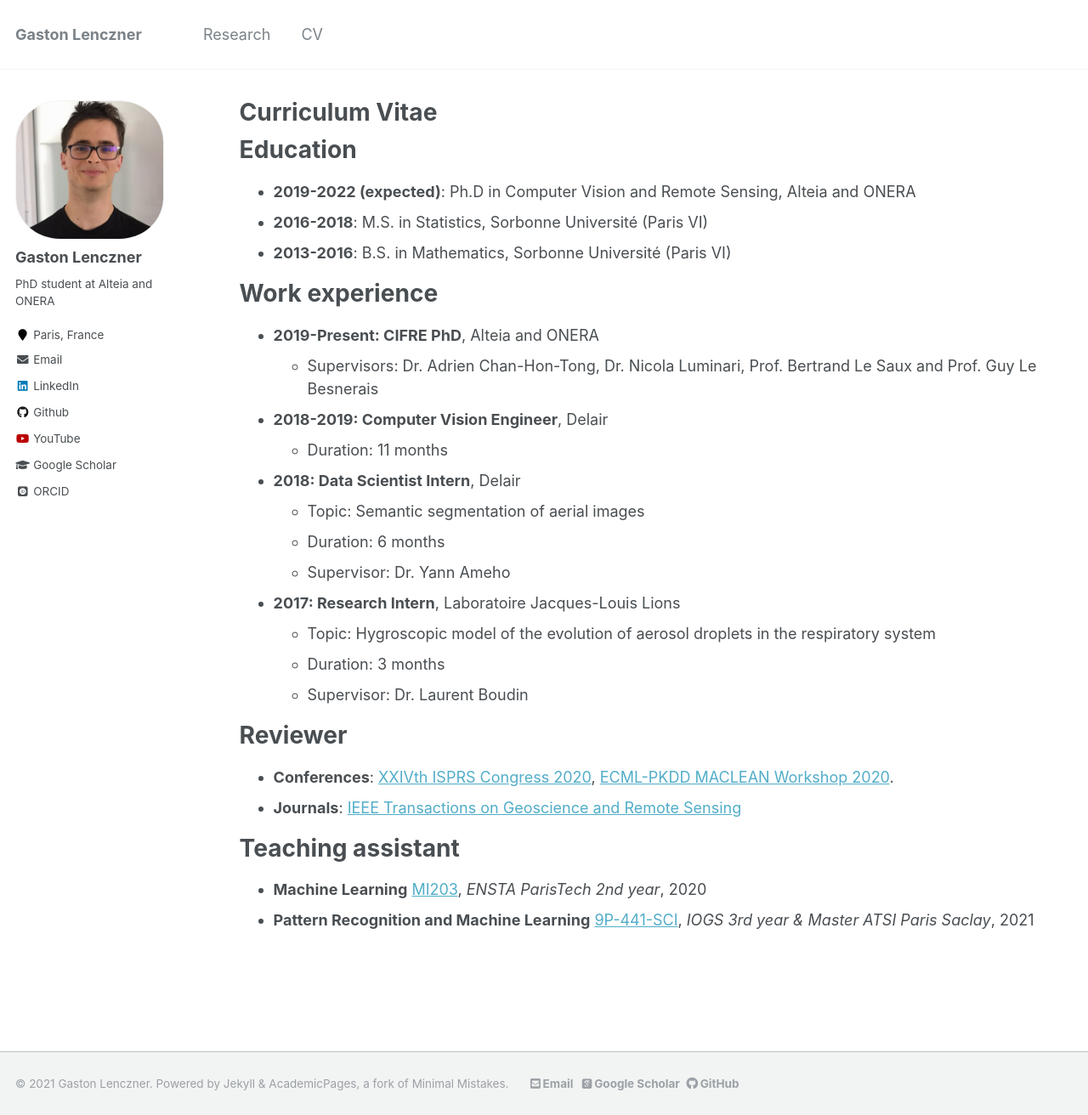
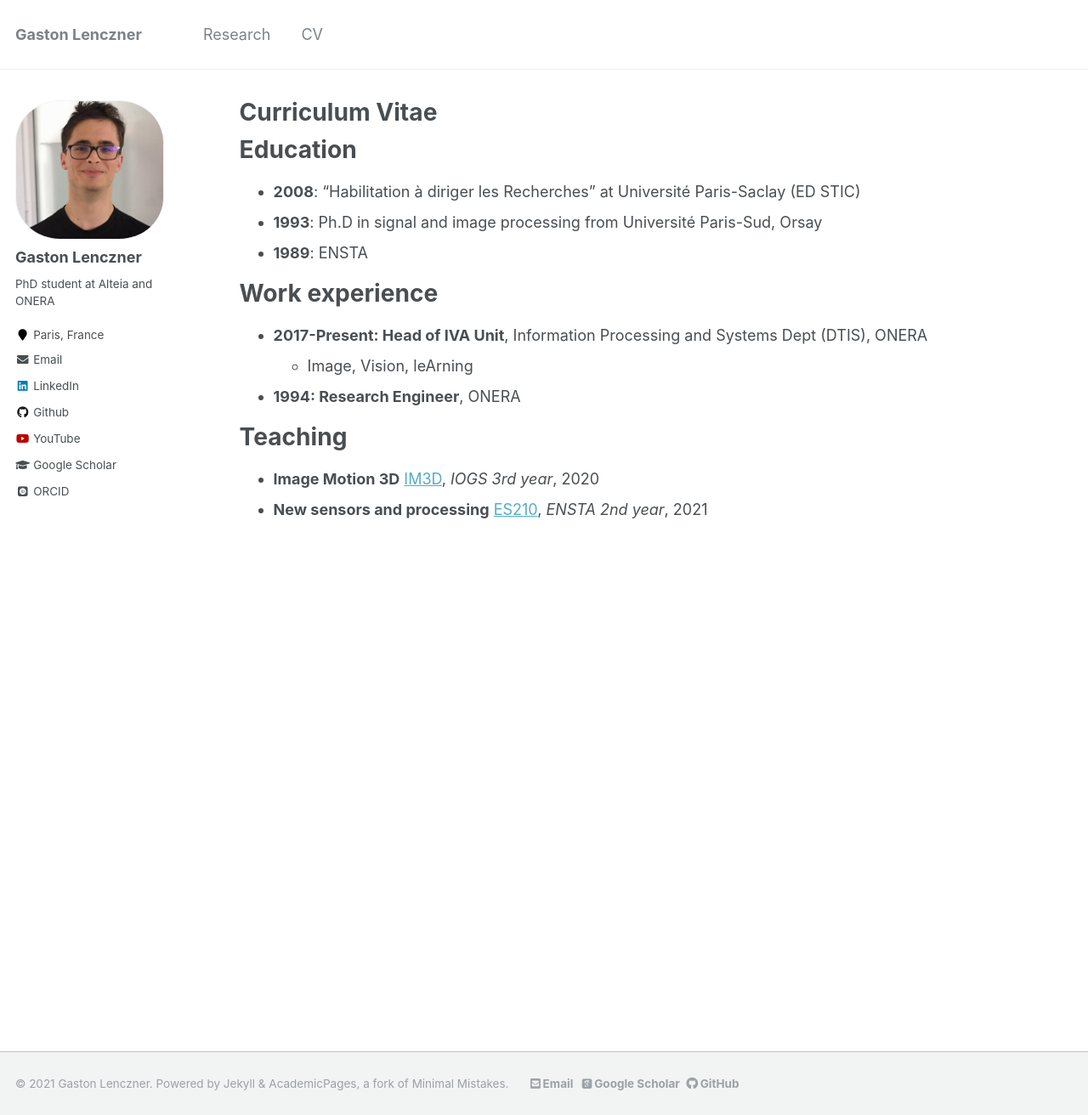
Before and after one commit to guylebesnerais/guylb.github.io, a Jekyll site: the page built from _pages/cv.md, in a window 1280 px wide and 1312 px high. Shown: the whole window at 85% size. Built offline with Jekyll 4.4.1, drawn with Linux system fonts in a browser that asks for light colours; some web fonts are replaced.

Commit message:
Update cv.md

```diff
--- a/_pages/cv.md
+++ b/_pages/cv.md
@@ -11,28 +11,17 @@ redirect_from:
 
 Education
 ======
-* **2019-2022 (expected)**: Ph.D in Computer Vision and Remote Sensing, Alteia and ONERA
-* **2016-2018**: M.S. in Statistics, Sorbonne Université (Paris VI)
-* **2013-2016**: B.S. in Mathematics, Sorbonne Université (Paris VI)
+* **2008**: "Habilitation à diriger les Recherches" at Université Paris-Saclay (ED STIC)
+* **1993**: Ph.D in signal and image processing from Université Paris-Sud, Orsay
+* **1989**: ENSTA
 
 
 Work experience
 ======
-* **2019-Present: CIFRE PhD**, Alteia and ONERA
-  * Supervisors: Dr. Adrien Chan-Hon-Tong, Dr. Nicola Luminari, Prof. Bertrand Le Saux and Prof.  Guy Le Besnerais
+* **2017-Present: Head of IVA Unit**, Information Processing and Systems Dept (DTIS), ONERA
+  * Image, Vision, leArning
 
-* **2018-2019: Computer Vision Engineer**, Delair
-  * Duration: 11 months
-
-* **2018: Data Scientist Intern**, Delair
-  * Topic: Semantic segmentation of aerial images
-  * Duration: 6 months
-  * Supervisor: Dr. Yann Ameho
-
-* **2017: Research Intern**, Laboratoire Jacques-Louis Lions
-  * Topic: Hygroscopic model of the evolution of aerosol droplets in the respiratory system
-  * Duration: 3 months
-  * Supervisor: Dr. Laurent Boudin
+* **1994: Research Engineer**, ONERA
 
 <!-- Main skills
 ======
@@ -41,13 +30,8 @@ Work experience
 * Languages: French, English -->
 
 
-Reviewer
+
+Teaching
 ======
-* **Conferences**:  [XXIVth ISPRS Congress 2020](http://www.isprs2020-nice.com/), [ECML-PKDD MACLEAN Workshop 2020](https://sites.google.com/view/maclean2020/home?authuser=0).
-* **Journals**: [IEEE Transactions on Geoscience and Remote Sensing](https://ieeexplore.ieee.org/xpl/RecentIssue.jsp?punumber=36)
-
-
-Teaching assistant
-======
-* **Machine Learning** [MI203](https://synapses.ensta-paris.fr/catalogue/2020-2021/ue/239/MI203-apprentissage-automatique-machine-learning), *ENSTA ParisTech 2nd year*, 2020
-* **Pattern Recognition and Machine Learning** [9P-441-SCI](https://synapses.institutoptique.fr/catalogue/2020-2021/ue/278/9P-441-SCI-apprentissage-et-reconnaissance-de-formes), *IOGS 3rd year & Master ATSI Paris Saclay*, 2021
+* **Image Motion 3D** [IM3D](https://synapses.institutoptique.fr/catalogue/2020-2021/ue/278/9P-441-SCI-apprentissage-et-reconnaissance-de-formes), *IOGS 3rd year*, 2020
+* **New sensors and processing** [ES210](https://synapses.institutoptique.fr/catalogue/2020-2021/ue/278/9P-441-SCI-apprentissage-et-reconnaissance-de-formes), *ENSTA 2nd year*, 2021
```
